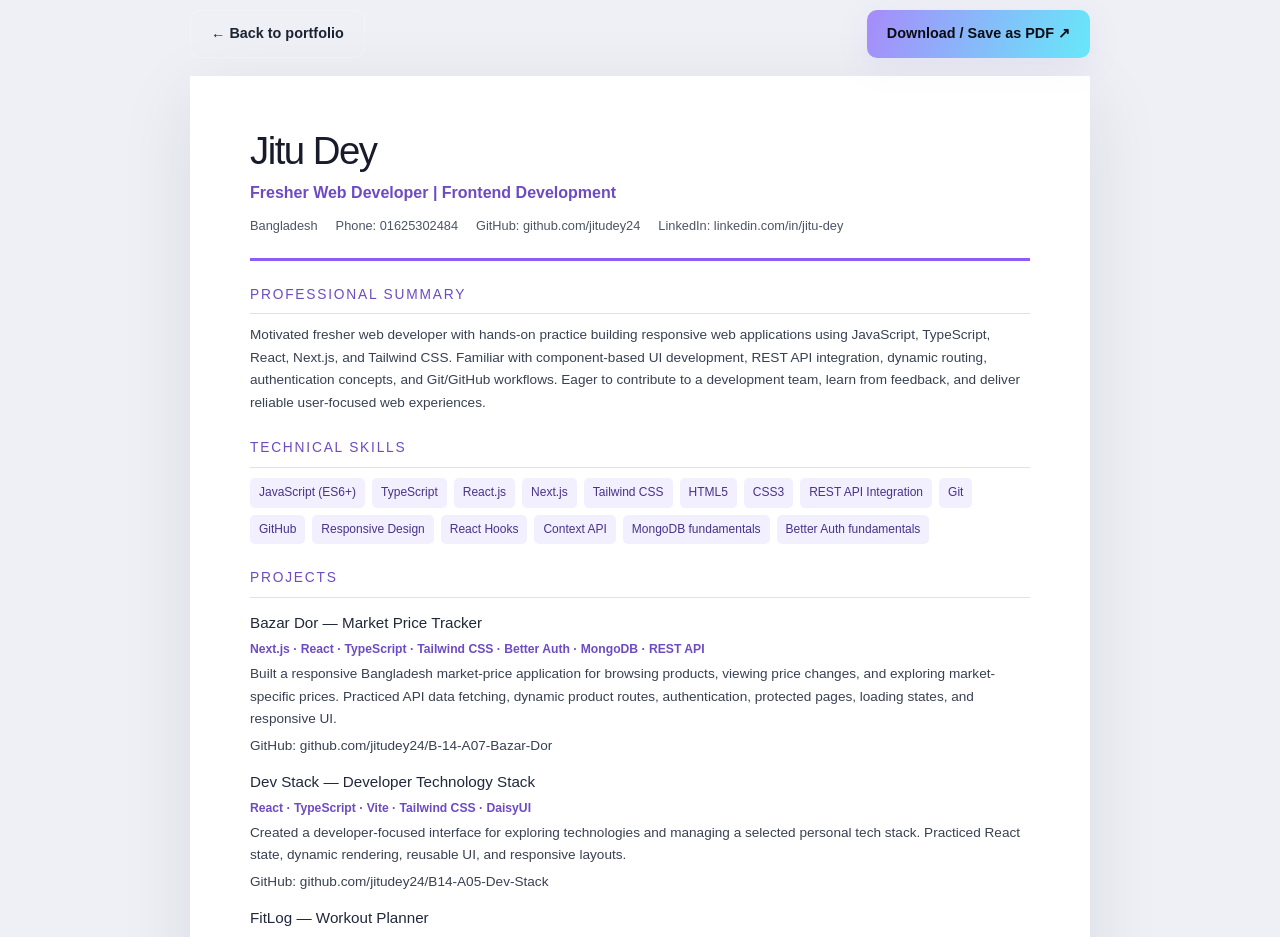
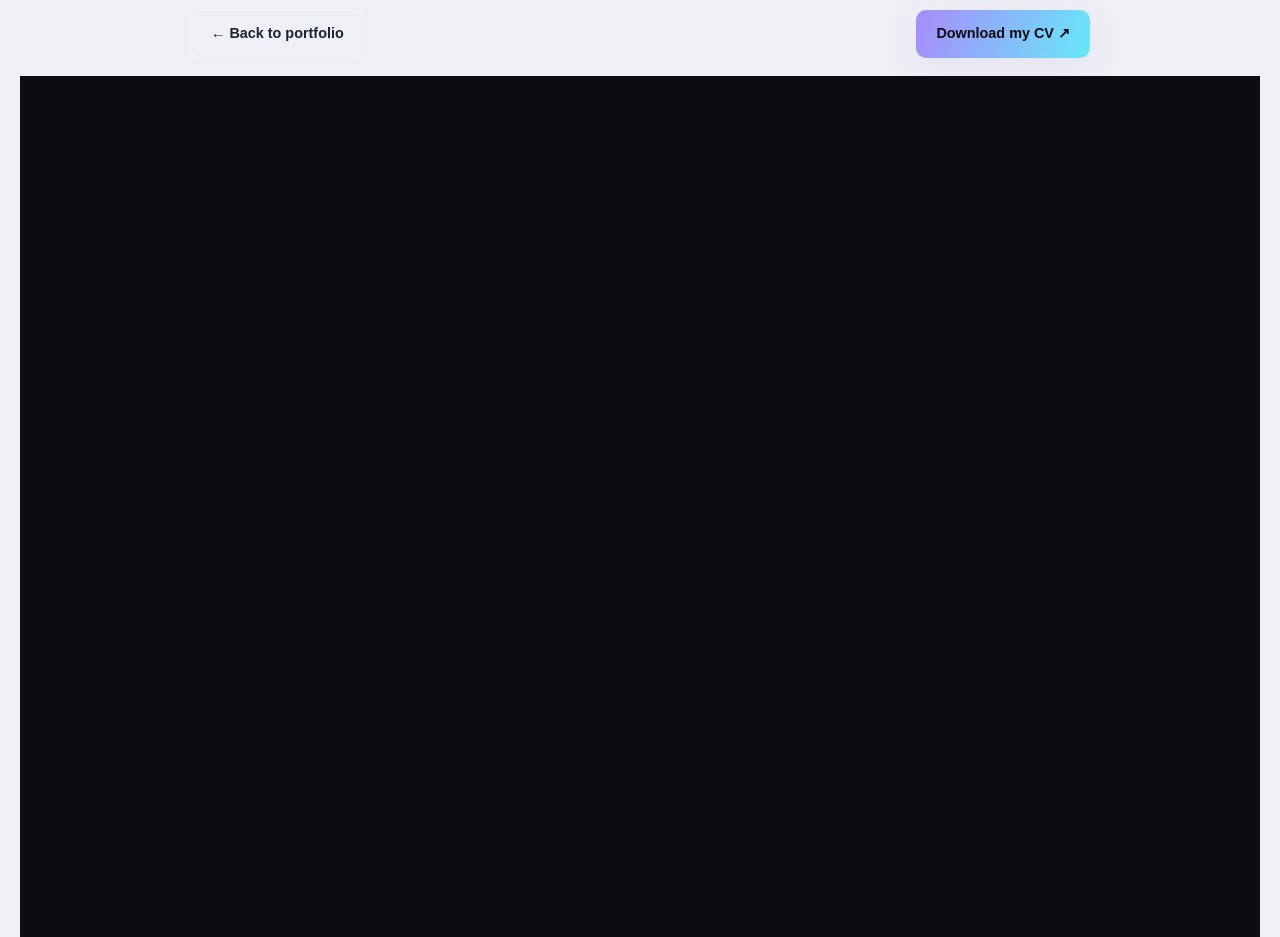
Before and after one commit to jitudey24/my-personal-portfolio, a Next.js app: page /resume in a window 1280 px wide. Shown: the part 40-977 px from the top of the page. Built offline with nearby package versions, Linux system fonts and the light colour scheme.

Commit message:
Replace hardcoded resume with original PDF viewer

```diff
--- a/src/app/resume/page.js
+++ b/src/app/resume/page.js
@@ -5,28 +5,20 @@ export default function ResumePage() {
     <main className="resume-page">
       <div className="resume-toolbar">
         <a className="button button-outline" href="/">← Back to portfolio</a>
-        <button className="button button-primary" type="button" onClick={() => window.print()}>Download / Save as PDF ↗</button>
+        <a className="button button-primary" href="/resume.pdf" download="Jitu-Dey-CV.pdf">
+          Download my CV ↗
+        </a>
       </div>
-      <article className="resume-sheet">
-        <header className="resume-header">
-          <h1>Jitu Dey</h1>
-          <p className="resume-headline">Fresher Web Developer | Frontend Development</p>
-          <div className="resume-contact">
-            <span>Bangladesh</span><span>Phone: 01625302484</span>
-            <span>GitHub: github.com/jitudey24</span><span>LinkedIn: linkedin.com/in/jitu-dey</span>
-          </div>
-        </header>
-        <section className="resume-section"><h2>Professional Summary</h2><p>Motivated fresher web developer with hands-on practice building responsive web applications using JavaScript, TypeScript, React, Next.js, and Tailwind CSS. Familiar with component-based UI development, REST API integration, dynamic routing, authentication concepts, and Git/GitHub workflows. Eager to contribute to a development team, learn from feedback, and deliver reliable user-focused web experiences.</p></section>
-        <section className="resume-section"><h2>Technical Skills</h2><div className="resume-skills">{["JavaScript (ES6+)","TypeScript","React.js","Next.js","Tailwind CSS","HTML5","CSS3","REST API Integration","Git","GitHub","Responsive Design","React Hooks","Context API","MongoDB fundamentals","Better Auth fundamentals"].map(skill => <span key={skill}>{skill}</span>)}</div></section>
-        <section className="resume-section"><h2>Projects</h2>
-          <div className="resume-project"><h3>Bazar Dor — Market Price Tracker</h3><p className="resume-tech">Next.js · React · TypeScript · Tailwind CSS · Better Auth · MongoDB · REST API</p><p>Built a responsive Bangladesh market-price application for browsing products, viewing price changes, and exploring market-specific prices. Practiced API data fetching, dynamic product routes, authentication, protected pages, loading states, and responsive UI.</p><p>GitHub: github.com/jitudey24/B-14-A07-Bazar-Dor</p></div>
-          <div className="resume-project"><h3>Dev Stack — Developer Technology Stack</h3><p className="resume-tech">React · TypeScript · Vite · Tailwind CSS · DaisyUI</p><p>Created a developer-focused interface for exploring technologies and managing a selected personal tech stack. Practiced React state, dynamic rendering, reusable UI, and responsive layouts.</p><p>GitHub: github.com/jitudey24/B14-A05-Dev-Stack</p></div>
-          <div className="resume-project"><h3>FitLog — Workout Planner</h3><p className="resume-tech">Next.js · React · TypeScript · Tailwind CSS · Context API</p><p>Developed a workout discovery and planning experience with workout details, saved exercises, completion tracking, sorting, and plan statistics. Practiced shared state management and responsive page layouts.</p><p>GitHub: github.com/jitudey24/B-14-A06-Fit-Log</p></div>
-        </section>
-        <section className="resume-section"><h2>Education & Training</h2><p><strong>Programming Hero — Web Development Program, Batch 14</strong></p><p>Currently learning modern web development through structured lessons, assignments, and hands-on projects.</p><p className="resume-note">Add your formal school/college qualification and graduation year here before sending this resume to employers.</p></section>
-        <section className="resume-section"><h2>Strengths</h2><ul><li>Consistent learner with a project-first approach.</li><li>Interested in clean code, responsive interfaces, and user-friendly design.</li><li>Comfortable using Git and GitHub to manage project work.</li><li>Open to feedback, collaboration, internships, and junior developer opportunities.</li></ul></section>
-        <section className="resume-section"><h2>Career Objective</h2><p>Seeking a junior web developer or internship opportunity to apply my frontend skills, contribute to meaningful products, and continue growing toward full-stack development.</p></section>
-      </article>
+
+      <section className="resume-viewer" aria-label="Jitu Dey CV">
+        <iframe
+          src="/resume.pdf"
+          title="Jitu Dey CV"
+          width="100%"
+          height="900"
+          style={{ border: 0, background: "#fff" }}
+        />
+      </section>
     </main>
   );
 }
```
